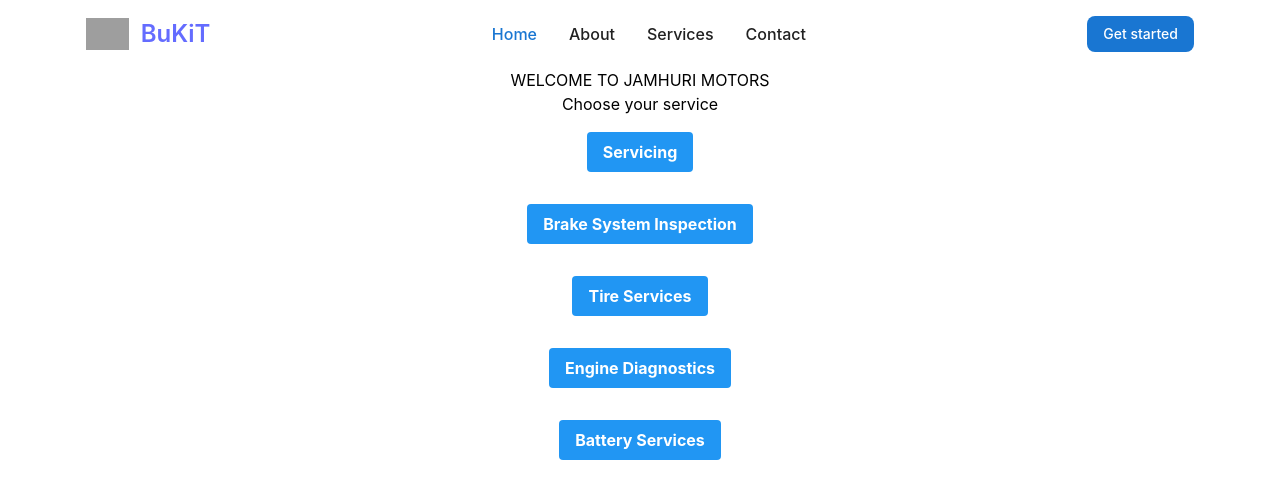
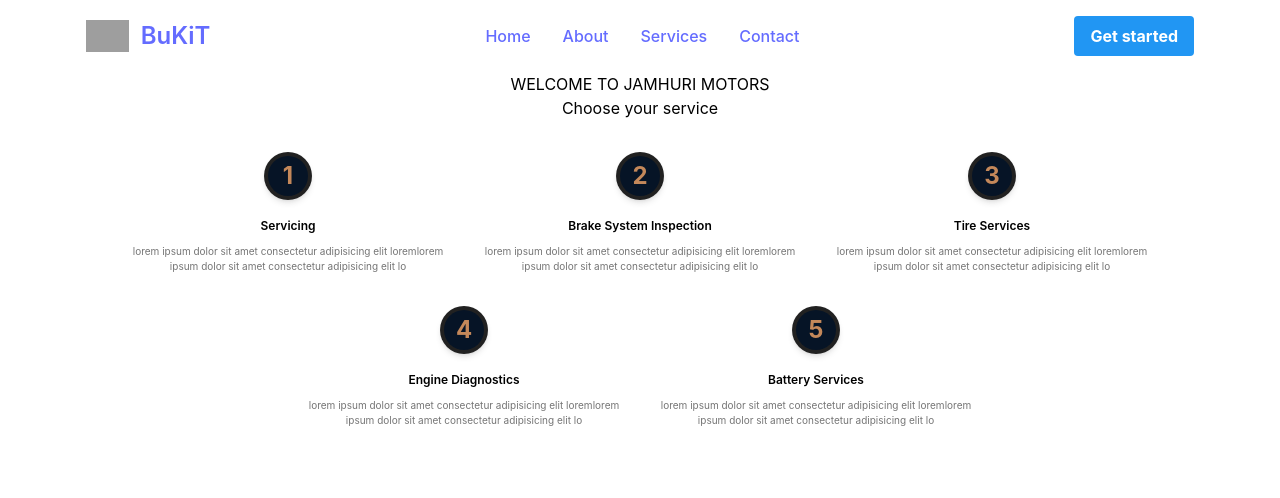
Before and after one commit to MylesMburu/bukkt-frontend, a React (Vite) app in the folder bukkt-frontend/: page /services in a window 1280 px wide. Shown: the top 498 px of the page. Built offline with nearby package versions, Linux system fonts and the light colour scheme; grey boxes are pictures that could not be loaded.

Commit message:
create contact us page

```diff
--- a/bukkt-frontend/src/components/Nav.jsx
+++ b/bukkt-frontend/src/components/Nav.jsx
@@ -3,7 +3,7 @@ function Nav() {
   return (
     <nav className='bg-white border-gray-200 dark:bg-gray-900'>
       <div className='max-w-screen-xl flex flex-wrap items-center justify-between mx-auto p-4'>
-        <a href='https://flowbite.com/' className='flex items-center'>
+        <a href='#' className='flex items-center'>
           <img
             src='https://flowbite.com/docs/images/logo.svg'
             className='h-8 mr-3'
@@ -17,7 +17,7 @@ function Nav() {
           <NavLink to='/services'>
             <button
               type='button'
-              className='text-white bg-blue-700 hover:bg-blue-800 focus:ring-4 focus:outline-none focus:ring-blue-300 font-medium rounded-lg text-sm px-4 py-2 text-center mr-3 md:mr-0 dark:bg-blue-600 dark:hover:bg-blue-700 dark:focus:ring-blue-800'
+              className='bg-blue-500 hover:bg-blue-700 text-white font-bold py-2 px-4 rounded focus:outline-none focus:shadow-outline'
             >
               Get started
             </button>
@@ -54,36 +54,36 @@ function Nav() {
           <ul className='flex flex-col font-medium p-4 md:p-0 mt-4 border border-gray-100 rounded-lg bg-gray-50 md:flex-row md:space-x-8 md:mt-0 md:border-0 md:bg-white dark:bg-gray-800 md:dark:bg-gray-900 dark:border-gray-700'>
             <li>
               <a
-                href='#'
-                className='block py-2 pl-3 pr-4 text-white bg-blue-700 rounded md:bg-transparent md:text-blue-700 md:p-0 md:dark:text-blue-500'
+                href='/'
+                className='block py-2 pl-3 pr-4 rounded hover:bg-gray-100 md:hover:bg-transparent md:hover:text-blue-700 md:p-0 md:dark:hover:text-blue-500 dark:text-white dark:hover:bg-gray-700 dark:hover:text-white md:dark:hover:bg-transparent dark:border-gray-700'
                 aria-current='page'
               >
                 Home
               </a>
             </li>
             <li>
-              <a
-                href='#'
-                className='block py-2 pl-3 pr-4 text-gray-900 rounded hover:bg-gray-100 md:hover:bg-transparent md:hover:text-blue-700 md:p-0 md:dark:hover:text-blue-500 dark:text-white dark:hover:bg-gray-700 dark:hover:text-white md:dark:hover:bg-transparent dark:border-gray-700'
+              <NavLink
+                to='/about'
+                className='block py-2 pl-3 pr-4 rounded hover:bg-gray-100 md:hover:bg-transparent md:hover:text-blue-700 md:p-0 md:dark:hover:text-blue-500 dark:text-white dark:hover:bg-gray-700 dark:hover:text-white md:dark:hover:bg-transparent dark:border-gray-700'
               >
                 About
-              </a>
+              </NavLink>
             </li>
             <li>
-              <a
-                href='#'
-                className='block py-2 pl-3 pr-4 text-gray-900 rounded hover:bg-gray-100 md:hover:bg-transparent md:hover:text-blue-700 md:p-0 md:dark:hover:text-blue-500 dark:text-white dark:hover:bg-gray-700 dark:hover:text-white md:dark:hover:bg-transparent dark:border-gray-700'
+              <NavLink
+                to='/services'
+                className='block py-2 pl-3 pr-4 rounded hover:bg-gray-100 md:hover:bg-transparent md:hover:text-blue-700 md:p-0 md:dark:hover:text-blue-500 dark:text-white dark:hover:bg-gray-700 dark:hover:text-white md:dark:hover:bg-transparent dark:border-gray-700'
               >
                 Services
-              </a>
+              </NavLink>
             </li>
             <li>
-              <a
-                href='#'
-                className='block py-2 pl-3 pr-4 text-gray-900 rounded hover:bg-gray-100 md:hover:bg-transparent md:hover:text-blue-700 md:p-0 md:dark:hover:text-blue-500 dark:text-white dark:hover:bg-gray-700 dark:hover:text-white md:dark:hover:bg-transparent dark:border-gray-700'
+              <NavLink
+                to='/contact'
+                className='block py-2 pl-3 pr-4 rounded hover:bg-gray-100 md:hover:bg-transparent md:hover:text-blue-700 md:p-0 md:dark:hover:text-blue-500 dark:text-white dark:hover:bg-gray-700 dark:hover:text-white md:dark:hover:bg-transparent dark:border-gray-700'
               >
                 Contact
-              </a>
+              </NavLink>
             </li>
           </ul>
         </div>
--- /dev/null
+++ b/bukkt-frontend/src/components/contact/contactUs.jsx
@@ -0,0 +1,71 @@
+import  { useState } from "react";
+
+const ContactUs = () => {
+    const [name, setName] = useState("");
+    const [email, setEmail] = useState("");
+    const [message, setMessage] = useState("");
+
+    const handleSubmit = (e) => {
+        e.preventDefault();
+        // Send form data to backend or do something with it
+        console.log(name, email, message);
+    };
+
+    return (
+        <div className="flex justify-center items-center h-screen bg-gray-100">
+            <div className="bg-white p-8 rounded shadow-md w-full md:w-1/2 lg:w-1/3">
+                <h2 className="text-2xl font-bold mb-4">Contact Us</h2>
+                <form onSubmit={handleSubmit}>
+                    <div className="mb-4">
+                        <label className="block text-gray-700 font-bold mb-2" htmlFor="name">
+                            Name
+                        </label>
+                        <input
+                            className="appearance-none border rounded w-full py-2 px-3 text-gray-700 leading-tight focus:outline-none focus:shadow-outline"
+                            id="name"
+                            type="text"
+                            placeholder="Your name"
+                            value={name}
+                            onChange={(e) => setName(e.target.value)}
+                        />
+                    </div>
+                    <div className="mb-4">
+                        <label className="block text-gray-700 font-bold mb-2" htmlFor="email">
+                            Email
+                        </label>
+                        <input
+                            className="appearance-none border rounded w-full py-2 px-3 text-gray-700 leading-tight focus:outline-none focus:shadow-outline"
+                            id="email"
+                            type="email"
+                            placeholder="Your email"
+                            value={email}
+                            onChange={(e) => setEmail(e.target.value)}
+                        />
+                    </div>
+                    <div className="mb-4">
+                        <label className="block text-gray-700 font-bold mb-2" htmlFor="message">
+                            Message
+                        </label>
+                        <textarea
+                            className="appearance-none border rounded w-full py-2 px-3 text-gray-700 leading-tight focus:outline-none focus:shadow-outline"
+                            id="message"
+                            placeholder="Your message"
+                            value={message}
+                            onChange={(e) => setMessage(e.target.value)}
+                        ></textarea>
+                    </div>
+                    <div className="flex justify-end">
+                        <button
+                            className="bg-blue-500 hover:bg-blue-700 text-white font-bold py-2 px-4 rounded focus:outline-none focus:shadow-outline"
+                            type="submit"
+                        >
+                            Submit
+                        </button>
+                    </div>
+                </form>
+            </div>
+        </div>
+    );
+};
+
+export default ContactUs;
--- /dev/null
+++ b/bukkt-frontend/src/components/servicekpage/serviceCard.jsx
@@ -0,0 +1,34 @@
+import { useNavigate } from "react-router-dom"
+
+const ServiceCard = ({ icon, title, subtitle, id }) => {
+    const navigate = useNavigate()
+    const handleClick = () => {
+        navigate(`/queue`)
+    }
+  return (
+    <>
+      <div className='sm:w-1/4 lg:w-1/8 flex justify-center items-center flex-col gap-2' onClick={handleClick}>
+        <div className='w-12 h-12 rounded-full bg-gray-900 shadow-md shadow-slate-200 flex justify-center items-center'>
+          {id && (
+            <div className='text-primary-color  w-10 h-10 bg-[#061426] rounded-full text-2xl font-bold flex justify-center items-center'>
+              {id}
+            </div>
+          )}
+          {icon && (
+            <img
+              src={icon}
+              alt={title}
+              className='w-6 h-6 object-cover object-center'
+            />
+          )}
+        </div>
+        <p className='text-center mt-2 font-semibold text-xs leading-5'>
+          {title}
+        </p>
+        <p className='text-[10px] text-center text-gray-600'>{subtitle}</p>
+      </div>
+    </>
+  )
+}
+
+export default ServiceCard
--- a/bukkt-frontend/src/components/servicekpage/serviceslayout.jsx
+++ b/bukkt-frontend/src/components/servicekpage/serviceslayout.jsx
@@ -1,4 +1,5 @@
-import {  useNavigate } from 'react-router-dom';
+import {  NavLink, useNavigate } from 'react-router-dom';
+import ServiceCard from './serviceCard';
 
 const Services = () => {
   const navigate = useNavigate();
@@ -9,54 +10,59 @@ const Services = () => {
 
   return (
     <div>
-
       <div>
         <h2 className='text-center'>WELCOME TO JAMHURI MOTORS</h2>
         <h3 className='text-center'>Choose your service </h3>
       </div>
       <div>
-        <div className='flex flex-col justify-center'>
-          {services.map((service) => (
-            <div
-              key={service.id}
-              className='flex flex-col justify-center items-center m-4'
-            >
-              <button
-                onClick={handleClick}
-                className={`bg-blue-500 text-white font-bold py-2 px-4 rounded`}
-              >
-                {service.name}
-              </button>
-            </div>
+
+        <div className='flex flex-row flex-wrap  my-8 gap-8 mx-auto justify-center'>
+          {services.map((service, index) => (
+              <ServiceCard key={index} {...service} />
           ))}
         </div>
       </div>
     </div>
-  );
+  )
 };
 
 export default Services;
 
 
-const services = [{
+const services = [
+  {
     id: 1,
-  name: 'Servicing',
-
+    title: 'Servicing',
+    icon: '',
+    subtitle:
+      'lorem ipsum dolor sit amet consectetur adipisicing elit loremlorem ipsum dolor sit amet consectetur adipisicing elit lo',
   },
   {
     id: 2,
-  name: 'Brake System Inspection',
+    title: 'Brake System Inspection',
+    icon: '',
+    subtitle:
+      'lorem ipsum dolor sit amet consectetur adipisicing elit loremlorem ipsum dolor sit amet consectetur adipisicing elit lo',
   },
   {
     id: 3,
-  name: 'Tire Services',
+    title: 'Tire Services',
+    icon: '',
+    subtitle:
+      'lorem ipsum dolor sit amet consectetur adipisicing elit loremlorem ipsum dolor sit amet consectetur adipisicing elit lo',
   },
   {
     id: 4,
-  name: 'Engine Diagnostics',
+    title: 'Engine Diagnostics',
+    icon: '',
+    subtitle:
+      'lorem ipsum dolor sit amet consectetur adipisicing elit loremlorem ipsum dolor sit amet consectetur adipisicing elit lo',
   },
   {
     id: 5,
-  name: 'Battery Services',
-}
+    title: 'Battery Services',
+    icon: '',
+    subtitle:
+      'lorem ipsum dolor sit amet consectetur adipisicing elit loremlorem ipsum dolor sit amet consectetur adipisicing elit lo',
+  },
 ]
--- a/bukkt-frontend/src/utils/routes-config.jsx
+++ b/bukkt-frontend/src/utils/routes-config.jsx
@@ -1,6 +1,7 @@
 import Homepage from '../components/Homepage'
 import Layout from '../components/Layout'
 import Queue from '../components/Queue'
+import ContactUs from '../components/contact/contactUs'
 import Services from '../components/servicekpage/serviceslayout'
 
 export const routesConfig = [
@@ -17,6 +18,10 @@ export const routesConfig = [
         path: '/services',
         element: <Services />,
       },
+      {
+        path: '/contact',
+        element: <ContactUs />
+      }
     ],
   },
 ]
```
Lines whose indentation alone changed are shown as unchanged.
